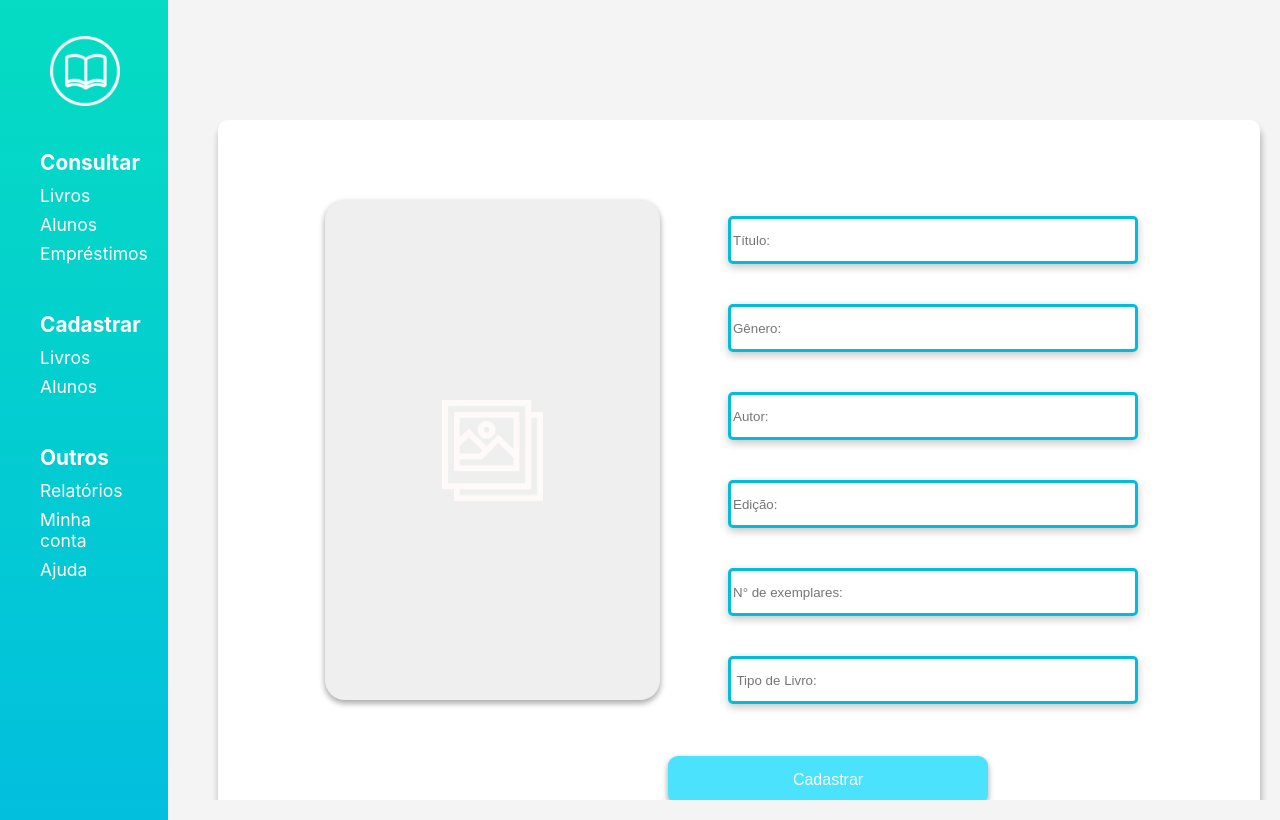
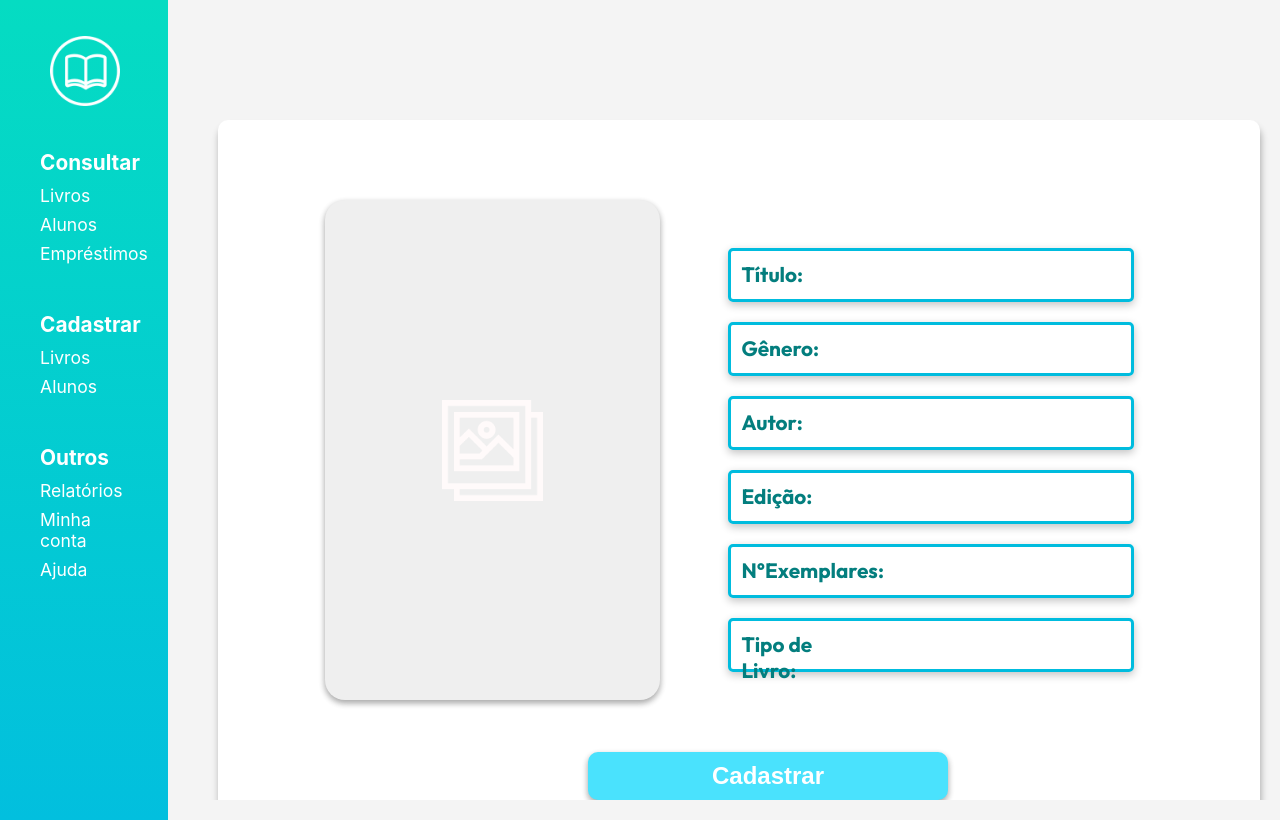
Before and after one commit to devantoneli/bibliodaurea, a React (Create React App) app in the folder bibliodaurea/: page /cadastrar/livros in a window 1280 px wide. Built offline with nearby package versions, Linux system fonts and the light colour scheme.

Commit message:
formulário

```diff
--- a/bibliodaurea/src/components/FormBook.js
+++ b/bibliodaurea/src/components/FormBook.js
@@ -5,35 +5,46 @@ function FormBook(){
       <div className={styles.container}>
         <form>
 
-        <label>
+        <div className={styles.inputForm}>
+          <label>Título:</label>
+          <input className={styles.inputValue1} type="text" name="title"/><br></br>
+        </div>
 
+        <br></br>
 
-      <input className={styles.inputForm} type="text" name="name" placeholder='Título:'/><br></br>
-        </label>
+        <div className={styles.inputForm}>
+          <label>Gênero:</label>
+          <input className={styles.inputValue1} type="text" name="gender"/><br></br>
+        </div>
+
         <br></br>
-        <label>
-        <input className={styles.inputForm} type="text" name="name" placeholder='Gênero:'/><br></br>
-        </label>
+
+        <div className={styles.inputForm}>
+         <label>Autor:</label>
+          <input className={styles.inputValue1} type="text" name="author" /><br></br>
+        </div>
+
         <br></br>
-        <label>
 
-          <input className={styles.inputForm} type="text" name="name" placeholder='Autor:' /><br></br>
-        </label>
+        <div className={styles.inputForm}>
+         <label>Edição:</label>
+          <input className={styles.inputValue1}  type="text" name="edition"/><br></br>
+        </div>
+
         <br></br>
-        <label>
 
-          <input className={styles.inputForm}  type="text" name="name" placeholder='Edição:'/><br></br>
-        </label>
+        <div className={styles.inputForm}>
+          <label>N°Exemplares:</label>
+          <input className={styles.inputValue}  type="number" name="copies"/><br></br>
+        </div>
+
         <br></br>
-        <label>
 
-          <input className={styles.inputForm}  type="number" name="name" placeholder='N° de exemplares:'/><br></br>
-        </label>
-        <br></br>
-        <label>
+        <div className={styles.inputForm}>
+          <label>Tipo de Livro:</label>
+          <input className={styles.inputValue2}  type="text" name="typeBook"/><br></br>
+        </div>
 
-          <input className={styles.inputForm}  type="text" name="name"  placeholder=' Tipo de Livro:'/><br></br>
-        </label>
         <button className={styles.buttonregister}>Cadastrar</button>
 
       </form>
--- a/bibliodaurea/src/firebaseConfig/index.js
+++ b/bibliodaurea/src/firebaseConfig/index.js
@@ -19,6 +19,5 @@ const firebaseConfig = {
 
 // Initialize Firebase
 const app = initializeApp(firebaseConfig);
-const analytics = getAnalytics(app);
 
 export default app;
--- a/bibliodaurea/src/pages/css/register.module.css
+++ b/bibliodaurea/src/pages/css/register.module.css
@@ -1,7 +1,7 @@
 .FormBooks{
     display: flex;
     width:1084;
-    height: 700px;
+    height: 750px;
     margin-top: 100px;
     margin-left: 30px;
     border-radius:10px;
@@ -20,7 +20,7 @@ form {
 .Formregister{
     display:flex;
     margin-left:20em;
-    margin-top: 6em;
+    margin-top: 8em;
 }
 
 .inputForm{
@@ -36,17 +36,19 @@ form {
 
 
 .buttonregister{
-    width: 20em;
-    height: 3em;
-    margin-top: 2rem;
+    width: 15em;
+    height: 2em;
+    margin-top: 5rem;
     border-radius: 10px;
     border: none;
     background-color: #4ae2fd;
     color: white;
-    font-size: 1em;
+    font-size: 1.5em;
     margin-left: -10em;
     box-shadow: rgba(0, 0, 0, 0.16) 0px 3px 6px, rgba(0, 0, 0, 0.23) 0px 3px 6px;
     cursor: pointer;
+    font-weight: bold;
+
 }
 
 .container{
@@ -57,7 +59,7 @@ form {
 
 @media screen and (max-width: 1600px){
     .inputForm{
-        width: 40em;
+        width: 30em;
         margin-left:-100px;
     }
     .max{
@@ -75,6 +77,16 @@ form {
     }
 
     }
+
+    @media screen and (max-width: 1300px){
+        .inputForm{
+            width: 25em !important;
+            margin-left:-100px;
+        }
+        .max{
+            margin-left: -10em;
+        }
+      }
 
 
 @media screen and (max-width: 1280px){
@@ -109,10 +121,10 @@ form {
 
     }
     .buttonregister{
-       margin-left: -32em;
+       margin-left: -22em;
     }
     .max{
-        width: 50em;
+        width: 30em;
         margin-left: -7em;
     }
     form{
@@ -121,6 +133,47 @@ form {
     .FormBooks{
         height: 1300px;
     }
+}
+
+@font-face {
+    font-family: 'Outfit';
+    src: url('../../fonts/Outfit.ttf');
+}
+
+.inputForm label{
+    font-weight: bold;
+    padding: 0.50em;
+    font-family: 'Outfit';
+    font-size: 1.3em ;
+    color:#037e7e;
+}
+
+.BookInput label{
+    top:50%;
+    position: relative;
+    transform: translateY(-50%);
+
+}
+.inputValue{
+    background: none;
+    border: none;
+    width: 50em;
+
+
+
+
+}
+.inputValue1{
+    background: none;
+    border: none;
+    width: 600px;
+
+}
+.inputValue2{
+    background: none;
+    border: none;
+    width:35em ;
+    margin-left:1.2em;
 }
 
 
```
